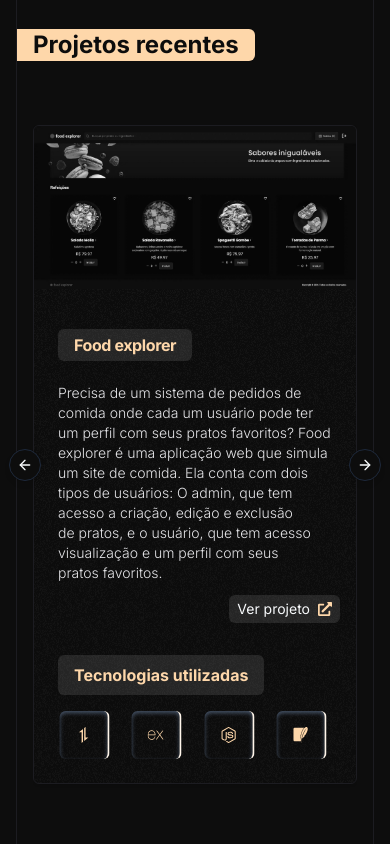
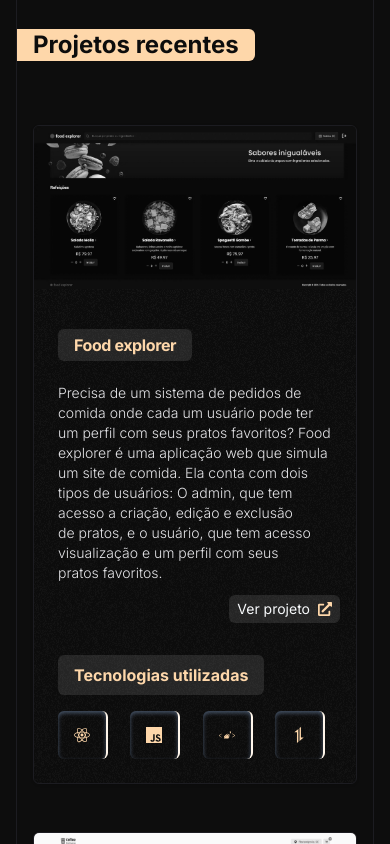
Before and after one commit to alanwengrze/portfolio, a React (Vite) app: page / in a window 390 px wide. Shown: the part 3320-4164 px from the top of the page. Built offline with nearby package versions, Linux system fonts and the light colour scheme.

Commit message:
:recycle: refactor: carousel on projects removed

```diff
--- a/src/components/CarouselSkills.tsx
+++ b/src/components/CarouselSkills.tsx
@@ -1,26 +1,19 @@
 import { Carousel, CarouselContent } from "./ui/carousel";
-import Autoplay from "embla-carousel-autoplay";
 interface CarouselSkillsProps {
   children: React.ReactNode
 }
 export function CarouselSkills({children}: CarouselSkillsProps) {
   return(
     <Carousel
-          className="w-auto flex sm:hidden pointer-events-none"
+          className="w-auto flex sm:hidden "
           opts={{
-            slidesToScroll: 1,
+            slidesToScroll: 5,
             align: "start"
           }}
-          plugins={[
-            Autoplay({
-              delay: 2000,
-              stopOnInteraction: false
-            })
-          ]}
         >
       <CarouselContent className="flex gap-6">
           {children}
       </CarouselContent>
-      </Carousel>
+    </Carousel>
   )
 }
--- a/src/components/EllipseBackground.tsx
+++ b/src/components/EllipseBackground.tsx
@@ -12,7 +12,6 @@ export function EllipseBackground({className}: EllipseBackgroundProps) {
       src={theme === "light" ? ellipseLight : ellipseDark}
       alt="Elipse gradiente"
       className={` absolute -z-20 object-cover duration-500 ${className}`}
-      loading="lazy"
       data-aos="fade-up"
       data-aos-duration="2000"
       data-aos-once="true"
--- a/src/components/IconBackground.tsx
+++ b/src/components/IconBackground.tsx
@@ -1,4 +1,3 @@
-
 interface IconBackgroundProps {
   children: React.ReactNode
 }
--- a/src/page/AboutMe/CardAboutMe.tsx
+++ b/src/page/AboutMe/CardAboutMe.tsx
@@ -3,7 +3,7 @@ import { ABOUTME } from "@/data/ABOUTME"
 import { Certificates } from "@/page/AboutMe/Certificates";
 import { EllipseBackground } from "@/components/EllipseBackground";
 
-export function CardAboutMe() {
+export default function CardAboutMe() {
   return(
     <div aria-label="Sobre mim" className="px-4 grid gird-cols-1 gap-4 lg:grid lg:grid-cols-2 lg:auto-rows-auto ">
       {
--- a/src/page/AboutMe/index.tsx
+++ b/src/page/AboutMe/index.tsx
@@ -1,4 +1,6 @@
-import { CardAboutMe } from "./CardAboutMe"
+import { lazy } from "react"
+
+const CardAboutMe = lazy(() => import("./CardAboutMe"))
 export function AboutMe() {
   return (
     <div
--- a/src/page/Contact/index.tsx
+++ b/src/page/Contact/index.tsx
@@ -31,7 +31,7 @@ export function Contact () {
 
   const onSubmit = async (data: ContactFormData) => {
     try{
-      await axios.post("https://formspree.io/f/mldelgvz", data, {
+      await axios.post("https://formspree.io/f/", data, {
         headers: {
           Accept: "application/json",
           'Content-Type': 'application/json'
--- a/src/page/Projects/CardProject.tsx
+++ b/src/page/Projects/CardProject.tsx
@@ -9,7 +9,7 @@ interface CardProjectProps {
   project: Project
 }
 
-export function CardProject({project}: CardProjectProps) {
+export default function CardProject({project}: CardProjectProps) {
   return(
     <>
       <Card
--- a/src/page/Projects/index.tsx
+++ b/src/page/Projects/index.tsx
@@ -1,33 +1,17 @@
-import { CardProject } from "@/page/Projects/CardProject"
-import {
-  Carousel,
-  CarouselContent,
-  CarouselItem,
-  CarouselNext,
-  CarouselPrevious
- } from "@/components/ui/carousel"
+// import { CardProject } from "@/page/Projects/CardProject"
+import { lazy } from "react";
 import { PROJECTS } from "@/data/PROJECTS"
+const CardProject = lazy(() => import('./CardProject'));
 export function Projects() {
   return(
     <section aria-label="Projetos" className="px-4 w-full h-full">
-      <Carousel
-        opts={{
-          loop: true,
-          align: "start",
-        }}
-      >
-        <CarouselContent className="mb-4">
-          {
-            PROJECTS.map((project) =>
-            <CarouselItem key={project.id} className=" lg:basis-1/2">
-             <CardProject  project={project} />
-            </CarouselItem>
-          )}
-        </CarouselContent>
-        <CarouselPrevious className="text-foreground shadow-md hover:text-background" />
-        <CarouselNext className="text-foreground  shadow-md hover:text-background"/>
-      </Carousel>
-
+      <div className="flex flex-col gap-4 lg:grid lg:grid-cols-2">
+        {
+          PROJECTS.map((project) =>
+            <CardProject key={project.id} project={project} />
+          )
+        }
+      </div>
     </section>
   )
 }
```
